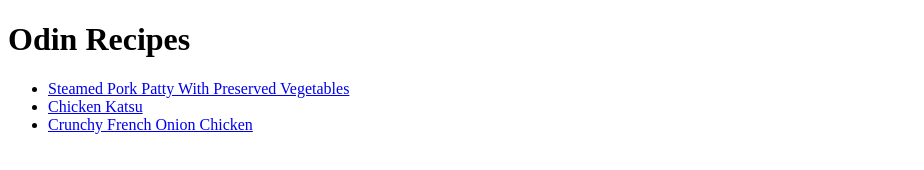
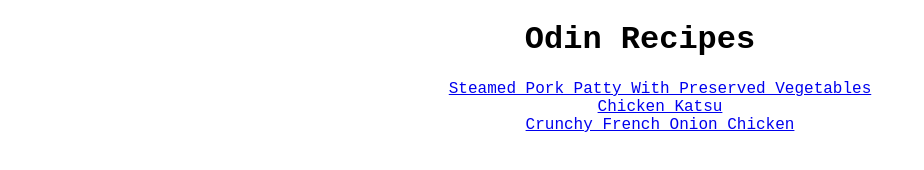
Before and after one commit to quanzee/the-odin-project-quanzee, a plain HTML site: page index.html in a window 1280 px wide. Shown: the whole page, without its empty margins (0-924 px from the left). Drawn offline with Linux system fonts and the light colour scheme.

Commit message:
Add index.css

```diff
--- /dev/null
+++ b/index.css
@@ -0,0 +1,12 @@
+body {
+    font-family: 'Courier New', Courier, monospace;
+}
+
+.title {
+    text-align: center;
+}
+
+ul {
+    text-align: center;
+    list-style: none;
+}
--- a/index.html
+++ b/index.html
@@ -4,9 +4,10 @@
     <meta charset="UTF-8">
     <meta name="viewport" content="width=device-width, initial-scale=1.0">
     <title>Document</title>
+    <link rel = "stylesheet" href = "index.css">
 </head>
 <body>
-    <h1>Odin Recipes</h1>
+    <h1 class="title">Odin Recipes</h1>
     <ul>
         <li><a href="odin-recipes/recipes/steamed-pork-patty-with-preserved-vegetables.html">Steamed Pork Patty With Preserved Vegetables</a></li>
         <li><a href="odin-recipes/recipes/chicken-katsu.html">Chicken Katsu</a></li>
```
